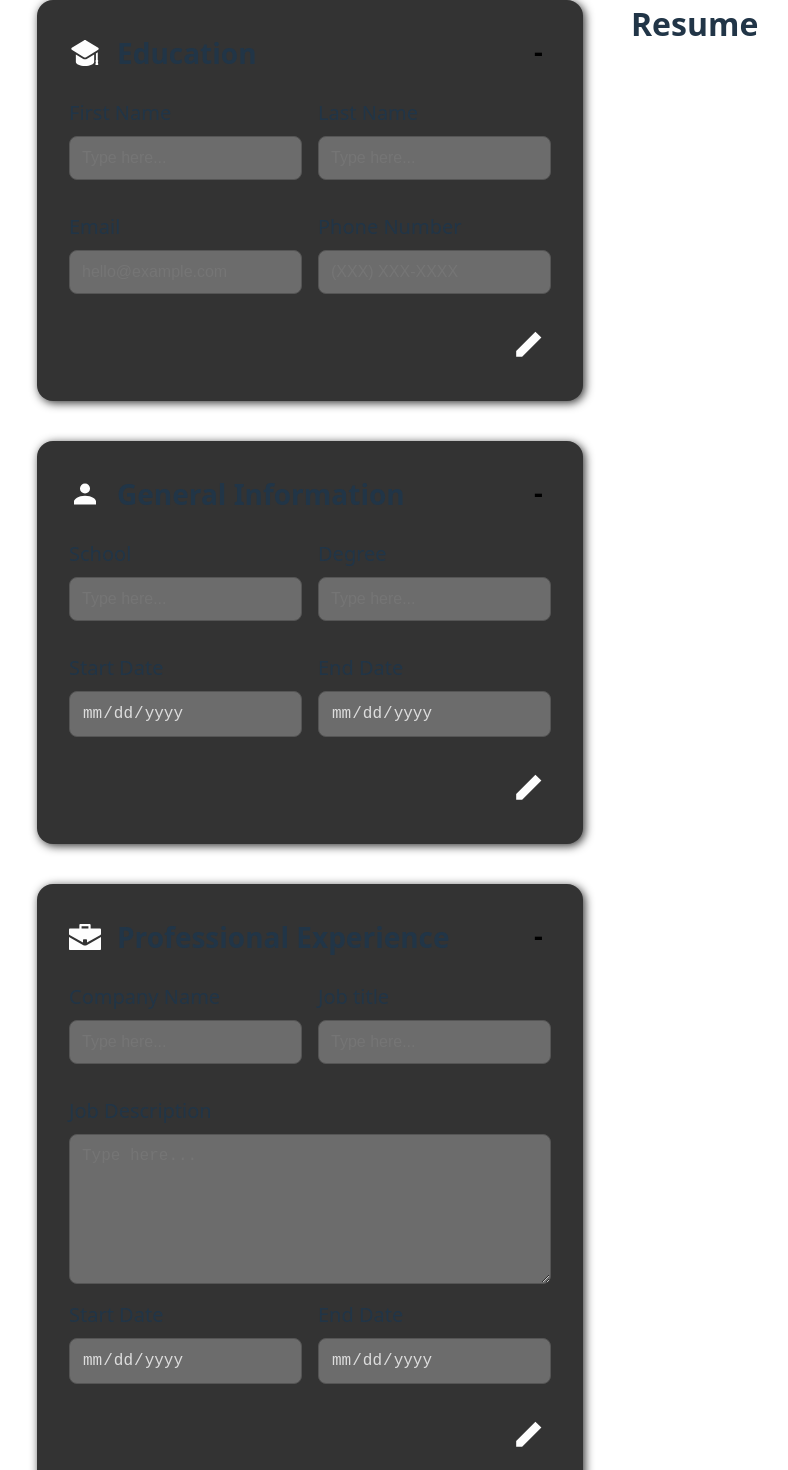
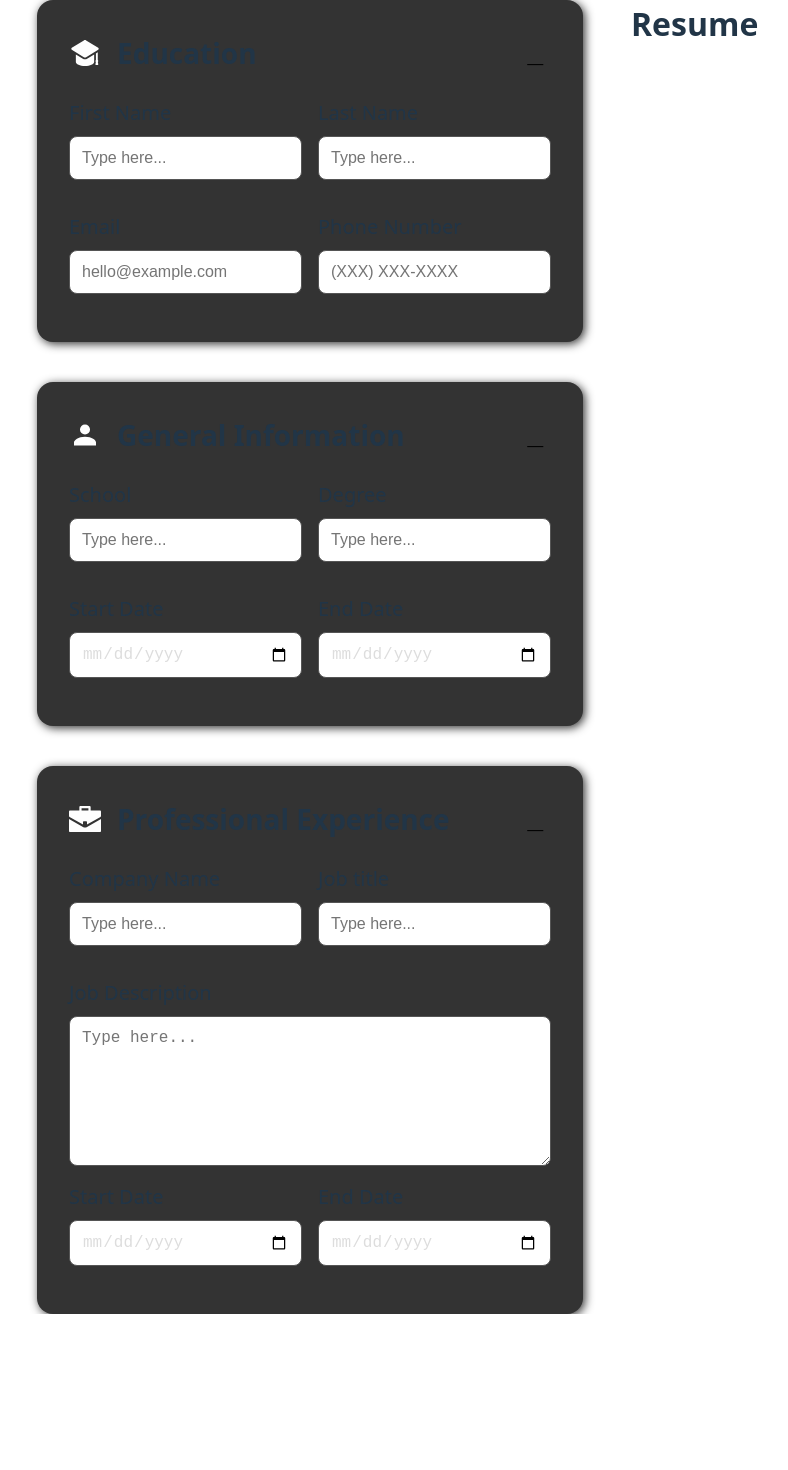
Before and after one commit to Proxtron/resume-builder, a React (Vite) app: page / in a window 1280 px wide. Shown: the top 1470 px of the page, without its empty margins (91-879 px from the left). After the commit the page ends 1314 px from the top, so only its background shows below. Built offline with nearby package versions, Linux system fonts and the light colour scheme.

Commit message:
Control form fields with state

```diff
--- a/src/components/EducationForm.jsx
+++ b/src/components/EducationForm.jsx
@@ -3,18 +3,14 @@ import "../styles/FormSection.css";
 import InputRow from "./InputRow";
 import InputField from "./InputField";
 import personIcon from "../../public/person-svgrepo-com.svg";
-import FormManipulationIcons from "./FormManipulationIcons";
 
-export default function EducationForm() {
+export default function EducationForm({values, onFormChange}) {
     const [isOpened, setIsOpened] = useState(true);
-    const [isEditable, setIsEditable] = useState(false);
+
+    const {school, degree, degreeStart, degreeEnd} = values;
 
     function handleOpen() {
         setIsOpened(!isOpened);
-    }
-
-    function handleEdit() {
-        setIsEditable(!isEditable);
     }
 
     return (
@@ -26,23 +22,26 @@ export default function EducationForm() {
                     className="open-close-btn"
                     aria-label={isOpened ? "Close section": "Open section"}
                     onClick={handleOpen}>
-                        {isOpened ? "-" : "+"}
+                        {isOpened ? "_" : "+"}
                 </button>
             </div>
 
             {isOpened && (
                 <>
                     <InputRow>
-                        <InputField id="school" name="School" placeholder="Type here..." isEditable={isEditable}/>
-                        <InputField id="degree" name="Degree" placeholder="Type here..." isEditable={isEditable}/>
+                        <InputField id="school" name="School" placeholder="Type here..."
+                        value={school} onChange={(e) => onFormChange("school", e.target.value)}/>
+                        <InputField id="degree" name="Degree" placeholder="Type here..."
+                        value={degree} onChange={(e) => onFormChange("degree", e.target.value)}/>
                     </InputRow>
                     <InputRow>
-                        <InputField id="degree-start" name="Start Date" type="date" isEditable={isEditable}/>
-                        <InputField id="degree-end" name="End Date" type="date" isEditable={isEditable}/>
+                        <InputField id="degree-start" name="Start Date" type="date"
+                        value={degreeStart} onChange={(e) => onFormChange("degreeStart", e.target.value)}/>
+                        <InputField id="degree-end" name="End Date" type="date"
+                        value={degreeEnd} onChange={(e) => onFormChange("degreeEnd", e.target.value)}/>
                     </InputRow>
                 </>
             )}
-            {isOpened && (<FormManipulationIcons isEditable={isEditable} clickHandler={handleEdit}/>)}
         </section>
     )
 }
--- a/src/components/ExperienceForm.jsx
+++ b/src/components/ExperienceForm.jsx
@@ -3,18 +3,14 @@ import "../styles/FormSection.css";
 import InputRow from "./InputRow";
 import InputField from "./InputField";
 import jobIcon from "../../public/portfolio-suitcase-svgrepo-com.svg";
-import FormManipulationIcons from "./FormManipulationIcons";
 
-export default function ExperienceForm() {
+export default function ExperienceForm({values, onFormChange}) {
     const [isOpened, setIsOpened] = useState(true);
-    const [isEditable, setIsEditable] = useState(false);
+
+    const {companyName, jobTitle, jobDescription, startDate, endDate} = values;
 
     function handleOpen() {
         setIsOpened(!isOpened);
-    }
-
-    function handleEdit() {
-        setIsEditable(!isEditable);
     }
 
     return (
@@ -26,24 +22,28 @@ export default function ExperienceForm() {
                     className="open-close-btn"
                     aria-label={isOpened ? "Close section": "Open section"}
                     onClick={handleOpen}>
-                        {isOpened ? "-" : "+"}
+                        {isOpened ? "_" : "+"}
                 </button>
             </div>
 
             {isOpened && (
                 <>
                     <InputRow>
-                        <InputField id="company-name" name="Company Name" placeholder="Type here..." isEditable={isEditable}/>
-                        <InputField id="job-title" name="Job title" placeholder="Type here..." isEditable={isEditable}/>
+                        <InputField id="company-name" name="Company Name" placeholder="Type here..."
+                        value={companyName} onChange={(e) => onFormChange("companyName", e.target.value)}/>
+                        <InputField id="job-title" name="Job title" placeholder="Type here..."
+                        value={jobTitle} onChange={(e) => onFormChange("jobTitle", e.target.value)}/>
                     </InputRow>
-                    <InputField id="job-description" name="Job Description" type="textarea" placeholder="Type here..." isEditable={isEditable}/>
+                    <InputField id="job-description" name="Job Description" type="textarea" placeholder="Type here..."
+                    value={jobDescription} onChange={(e) => onFormChange("jobDescription", e.target.value)}/>
                     <InputRow>
-                        <InputField id="job-start" name="Start Date" type="date" isEditable={isEditable}/>
-                        <InputField id="job-end" name="End Date" type="date" isEditable={isEditable}/>
+                        <InputField id="job-start" name="Start Date" type="date"
+                        value={startDate} onChange={(e) => onFormChange("startDate", e.target.value)}/>
+                        <InputField id="job-end" name="End Date" type="date"
+                        value={endDate} onChange={(e) => onFormChange("endDate", e.target.value)}/>
                     </InputRow>
                 </>
             )}
-            {isOpened && (<FormManipulationIcons isEditable={isEditable} clickHandler={handleEdit}/>)}
         </section>
     )
 }
--- a/src/components/FormColumn.jsx
+++ b/src/components/FormColumn.jsx
@@ -1,13 +1,39 @@
 import GeneralInformationForm from "./GeneralInformationForm";
 import EducationForm from "./EducationForm";
 import ExperienceForm from "./ExperienceForm";
+import { useState } from "react";
+
+const initialFormValues = {
+        firstName: "",
+        lastName: "",
+        email: "",
+        phoneNumber: "",
+        school: "",
+        degree: "",
+        degreeStart: "",
+        degreeEnd: "",
+        companyName: "",
+        jobTitle: "",
+        jobDescription: "",
+        startDate: "",
+        endDate: ""
+}
 
 export default function FormColumn() {
+    const [formValues, setFormValues] = useState(initialFormValues);
+
+    function onFormChange(key, value) {
+        setFormValues({
+            ...formValues,
+            [key]: value
+        })
+    }
+
     return (
         <section>
-            <GeneralInformationForm/>
-            <EducationForm/>
-            <ExperienceForm/>
+            <GeneralInformationForm values={formValues} onFormChange={onFormChange}/>
+            <EducationForm values={formValues} onFormChange={onFormChange}/>
+            <ExperienceForm values={formValues} onFormChange={onFormChange}/>
         </section>
     );
 }
--- a/src/components/GeneralInformationForm.jsx
+++ b/src/components/GeneralInformationForm.jsx
@@ -3,18 +3,14 @@ import "../styles/FormSection.css";
 import InputRow from "./InputRow";
 import InputField from "./InputField";
 import educationIcon from "../../public/education-cap-svgrepo-com.svg";
-import FormManipulationIcons from "./FormManipulationIcons";
 
-export default function GeneralInformationForm() {
+export default function GeneralInformationForm({values, onFormChange}) {
     const [isOpened, setIsOpened] = useState(true);
-    const [isEditable, setIsEditable] = useState(false);
+
+    const {first, last, email, phone} = values;
 
     function handleOpen() {
         setIsOpened(!isOpened);
-    }
-
-    function handleEdit() {
-        setIsEditable(!isEditable);
     }
 
     return (
@@ -26,23 +22,28 @@ export default function GeneralInformationForm() {
                     className="open-close-btn"
                     aria-label={isOpened ? "Close section": "Open section"}
                     onClick={handleOpen}>
-                        {isOpened ? "-" : "+"}
+                        {isOpened ? "_" : "+"}
                 </button>
             </div>
 
             {isOpened && (
                 <>
                     <InputRow>
-                        <InputField id="first-name" name="First Name" placeholder="Type here..." isEditable={isEditable}/>
-                        <InputField id="last-name" name="Last Name" placeholder="Type here..." isEditable={isEditable}/>
+                        <InputField id="first-name" name="First Name" placeholder="Type here..."
+                        value={first} onChange={(e) => onFormChange("firstName", e.target.value)}/>
+
+                        <InputField id="last-name" name="Last Name" placeholder="Type here..."
+                        value={last} onChange={(e) => onFormChange("lastName", e.target.value)}/>
                     </InputRow>
                     <InputRow>
-                        <InputField id="email" name="Email" type="email" placeholder="hello@example.com" isEditable={isEditable}/>
-                        <InputField id="phone-number" name="Phone Number" type="tel" placeholder="(XXX) XXX-XXXX" isEditable={isEditable}/>
+                        <InputField id="email" name="Email" type="email" placeholder="hello@example.com"
+                        value={email} onChange={(e) => onFormChange("email", e.target.value)}/>
+
+                        <InputField id="phone-number" name="Phone Number" type="tel" placeholder="(XXX) XXX-XXXX"
+                        value={phone} onChange={(e) => onFormChange("phoneNumber", e.target.value)}/>
                     </InputRow>
                 </>
             )}
-            {isOpened && (<FormManipulationIcons isEditable={isEditable} clickHandler={handleEdit}/>)}
         </section>
     )
 }
--- a/src/components/InputField.jsx
+++ b/src/components/InputField.jsx
@@ -1,13 +1,23 @@
 import "../styles/InputField.css";
 
-export default function InputField({id, name, type="text", placeholder, isEditable}) {
+export default function InputField({id, name, type="text", placeholder, value, onChange}) {
     return (
         <div className="input-field">
             <label className="input-label" for={id}>{name}</label>
             {
                 type === "textarea"
-                    ? (<textarea className="textarea" id={id} placeholder={placeholder} disabled={!isEditable}></textarea>)
-                    : (<input className="input" id={id} type={type} placeholder={placeholder} disabled={!isEditable}/>)
+                    ? (<textarea className="textarea"
+                        id={id}
+                        placeholder={placeholder}
+                        value={value}
+                        onChange={onChange}>
+                        </textarea>)
+                    : (<input className="input"
+                        id={id}
+                        type={type}
+                        placeholder={placeholder}
+                        value={value}
+                        onChange={onChange}/>)
             }
         </div>
     );
```
